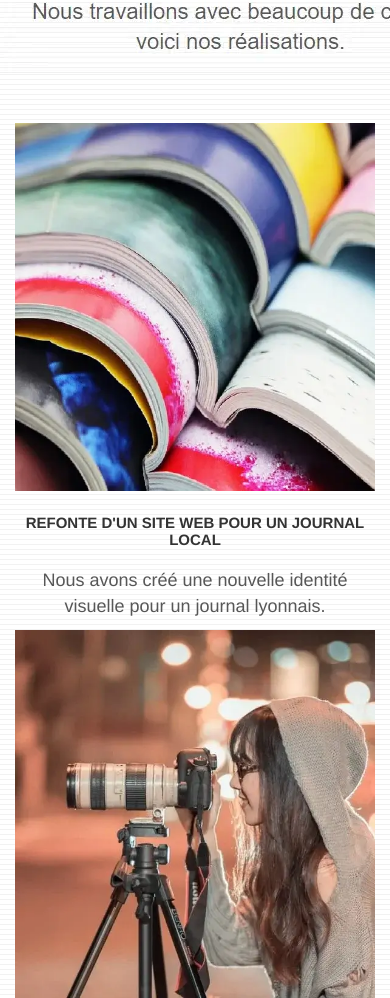
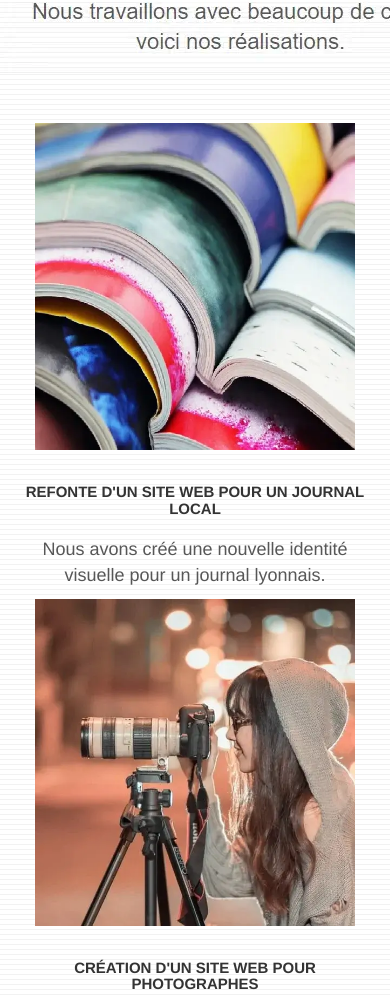
Before and after one commit to Jeremie-237/JeremieBaudino_4_10052021, a plain HTML site: page index.html in a window 390 px wide. Shown: the part 3300-4298 px from the top of the page. Drawn offline with Linux system fonts and the light colour scheme.

Commit message:
modification de la mise en page responsive des articles

```diff
--- a/style.css
+++ b/style.css
@@ -742,6 +742,7 @@ h4 {
 
 .portfolio-thumb {
     margin-bottom: 24px;
+
 }
 
 .portfolio-row {
@@ -1040,4 +1041,11 @@ h4 {
     .bloc-mob-center-text {
         text-align: center;
     }
+    .portfolio-thumb{
+        max-width: 320px;
+    }
+    #bloc-4-portfolio a{
+        display:flex;
+        justify-content: center;
+    }
 }
```
